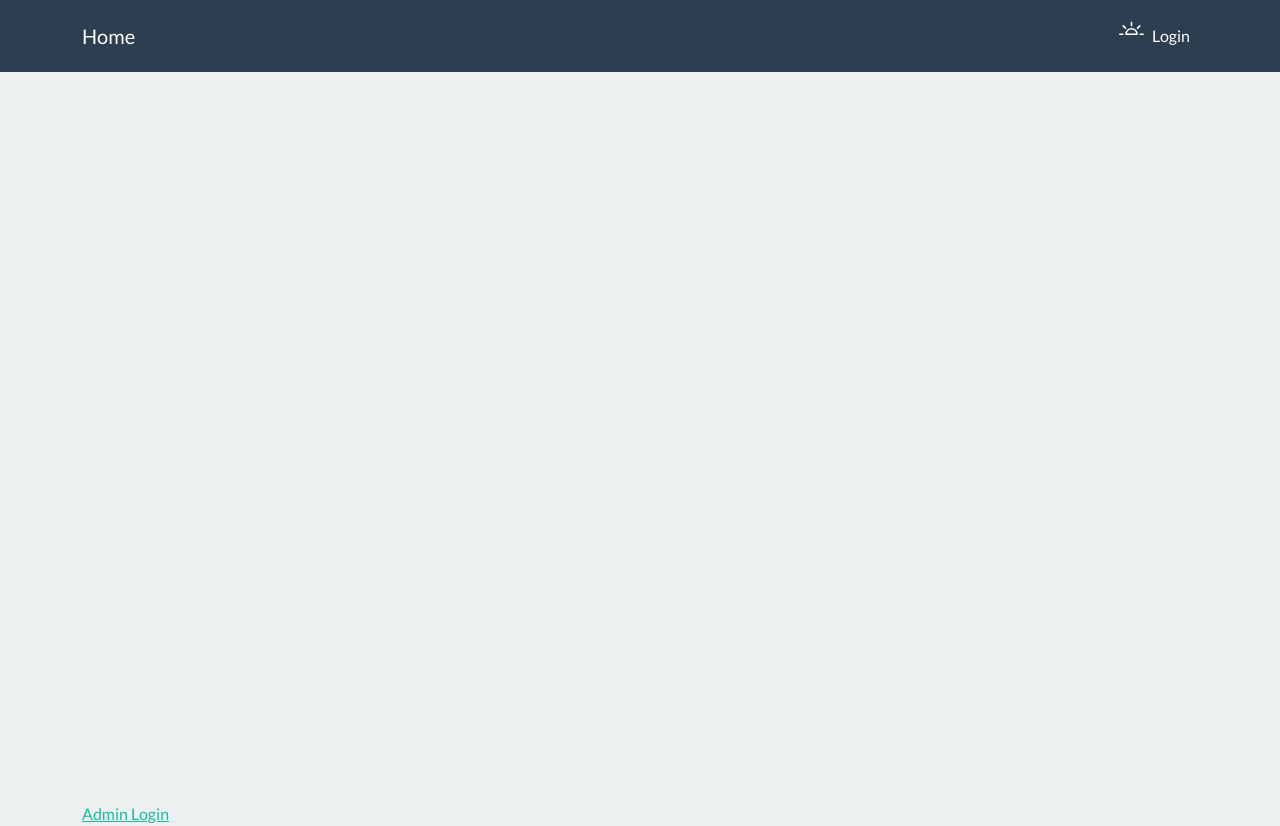
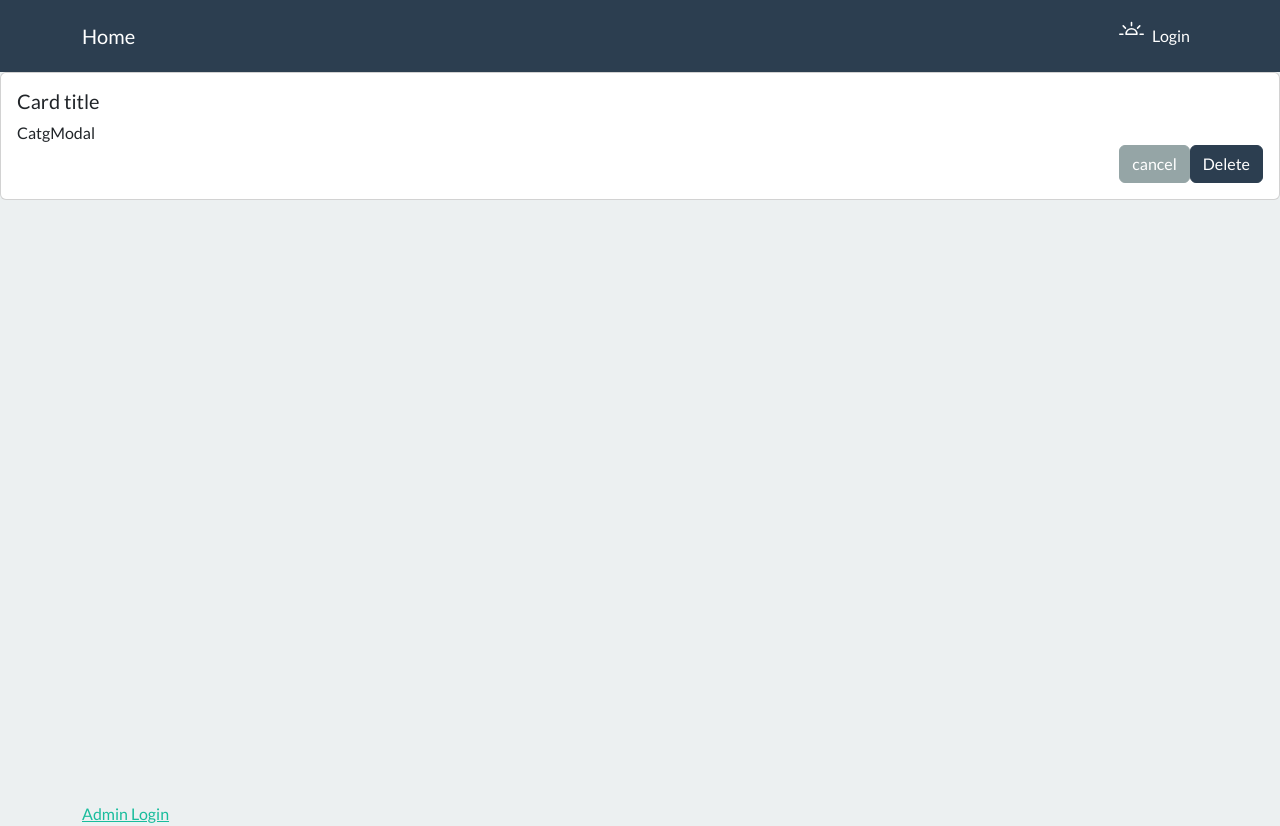
Before and after one commit to rahulprasad0710/ecom, a React (Vite) app: page / in a window 1280 px wide. Built offline with nearby package versions, Linux system fonts and the light colour scheme.

Commit message:
-add:hoc

```diff
--- a/src/context/ThemeProvider.jsx
+++ b/src/context/ThemeProvider.jsx
@@ -2,7 +2,6 @@ import { useState, useEffect } from "react";
 import { ThemeContext } from "./ThemeContext";
 
 const ThemeProvider = (props) => {
-    // const catName = localStorage.getItem("darkMode");
     console.log(localStorage.getItem("theme"), "theme");
     const [isDarkMode, setIsDarkMode] = useState(
         localStorage.getItem("theme") === "dark" ? true : false
--- /dev/null
+++ b/src/ui/HOC/DeleteModal.jsx
@@ -0,0 +1,26 @@
+const DeleteModal = (props) => {
+    // eslint-disable-next-line react/prop-types
+    const { children } = props;
+    return (
+        <div className='card'>
+            <div className='card-body'>
+                <h5 className='card-title'>Card title</h5>
+
+                <div className='modal-body'>{children}</div>
+                <div className='modal-footer'>
+                    <button
+                        type='button'
+                        className='btn btn-secondary'
+                        data-bs-dismiss='modal'>
+                        cancel
+                    </button>
+                    <button type='button' className='btn btn-primary'>
+                        Delete
+                    </button>
+                </div>
+            </div>
+        </div>
+    );
+};
+
+export default DeleteModal;
--- /dev/null
+++ b/src/ui/molecules/CatgModal.jsx
@@ -0,0 +1,7 @@
+import React from "react";
+
+const CatgModal = () => {
+    return <div>CatgModal</div>;
+};
+
+export default CatgModal;
--- /dev/null
+++ b/src/ui/molecules/ProductModal.jsx
@@ -0,0 +1,7 @@
+import React from "react";
+
+const ProductModal = () => {
+    return <div>ProductModal</div>;
+};
+
+export default ProductModal;
--- /dev/null
+++ b/src/ui/pages/HomePage.jsx
@@ -0,0 +1,14 @@
+import DeleteModal from "../HOC/DeleteModal";
+import CatgModal from "../molecules/CatgModal";
+
+const HomePage = () => {
+    return (
+        <div>
+            <DeleteModal>
+                <CatgModal />
+            </DeleteModal>
+        </div>
+    );
+};
+
+export default HomePage;
--- /dev/null
+++ b/src/ui/pages/ProductList.jsx
@@ -0,0 +1,14 @@
+import DeleteModal from "../HOC/DeleteModal";
+import ProductModal from "../molecules/ProductModal";
+
+const ProductPage = () => {
+    return (
+        <div>
+            <DeleteModal>
+                <ProductModal />
+            </DeleteModal>
+        </div>
+    );
+};
+
+export default ProductPage;
```
Also changed, not shown: src/routes/Routes.jsx (+10 -0 lines).
